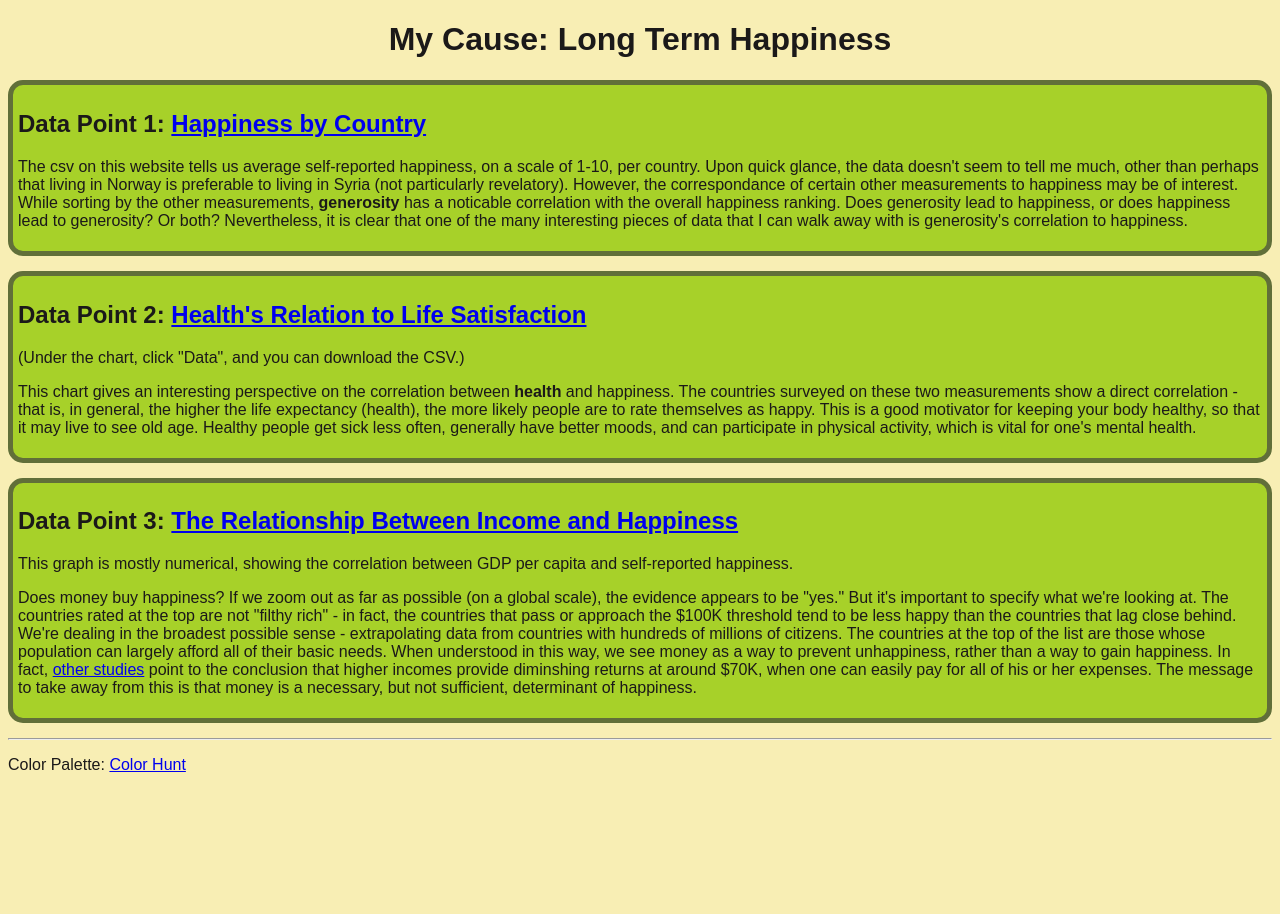
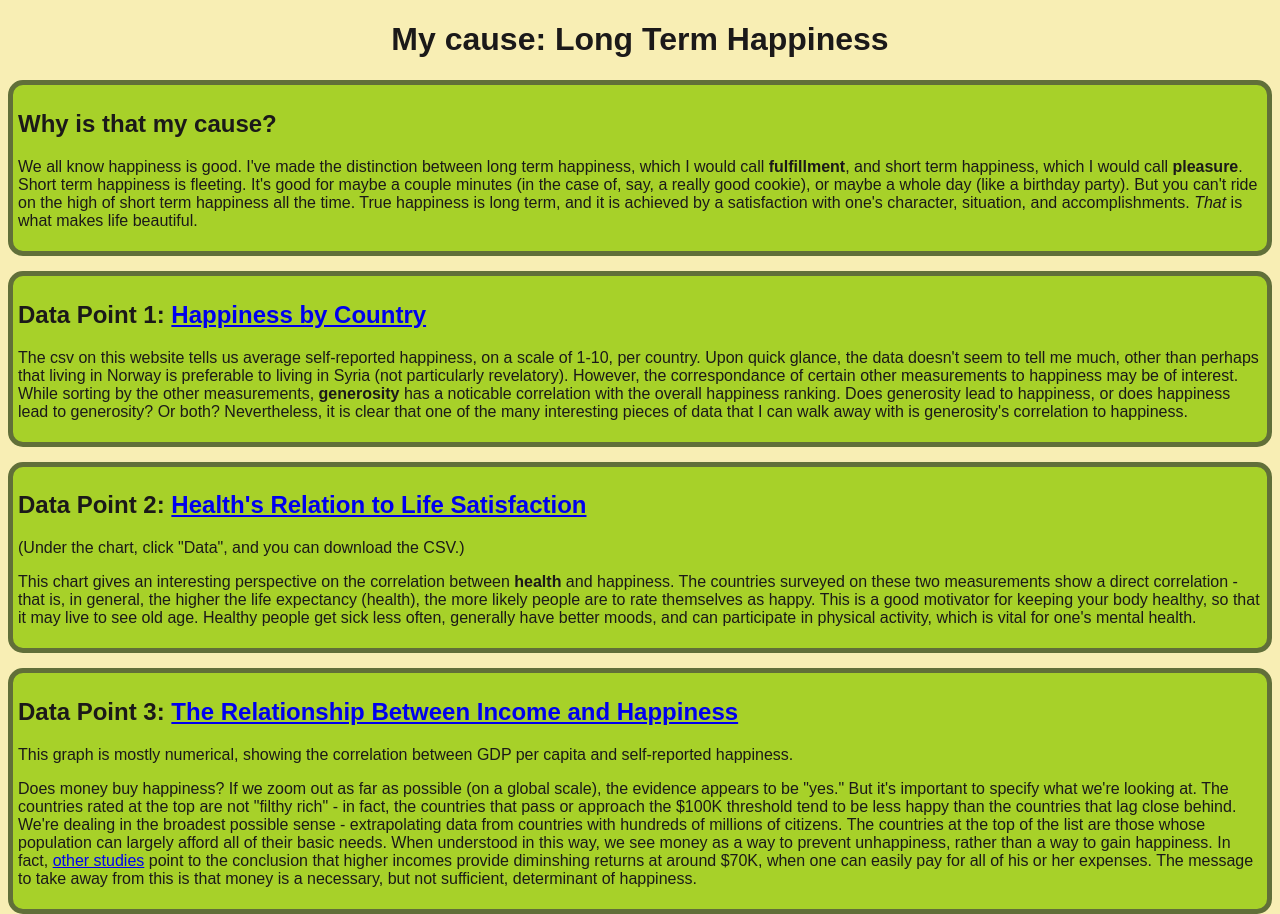
Before and after one commit to Xapakas/CauseData, a plain HTML site: page index.html in a window 1280 px wide. Shown: the top 914 px of the page. Before the commit the page ends 800 px from the top, so only its background shows below. Drawn offline with Linux system fonts and the light colour scheme.

Commit message:
Update index.html

```diff
--- a/index.html
+++ b/index.html
@@ -6,7 +6,11 @@
     <link rel="stylesheet" href="happy.css">
   </head>
   <body>
-    <h1>My Cause: Long Term Happiness</h1>
+    <h1>My cause: Long Term Happiness</h1>
+    <div class="point">
+    <h2>Why is that my cause?</h2>
+    <p>We all know happiness is good. I've made the distinction between long term happiness, which I would call <b>fulfillment</b>, and short term happiness, which I would call <b>pleasure</b>. Short term happiness is fleeting. It's good for maybe a couple minutes (in the case of, say, a really good cookie), or maybe a whole day (like a birthday party). But you can't ride on the high of short term happiness all the time. True happiness is long term, and it is achieved by a satisfaction with one's character, situation, and accomplishments. <i>That</i> is what makes life beautiful.</p>
+    </div>
     <div class="point">
     <h2>Data Point 1: <a href="https://www.kaggle.com/unsdsn/world-happiness#2017.csv">Happiness by Country</a></h2>
     <p>The csv on this website tells us average self-reported happiness, on a scale of 1-10, per country. Upon quick glance, the data doesn't seem to tell me much, other than perhaps that living in Norway is preferable to living in Syria (not particularly revelatory). However, the correspondance of certain other measurements to happiness may be of interest. While sorting by the other measurements, <b>generosity</b> has a noticable correlation with the overall happiness ranking. Does generosity lead to happiness, or does happiness lead to generosity? Or both? Nevertheless, it is clear that one of the many interesting pieces of data that I can walk away with is generosity's correlation to happiness.</p>
```
